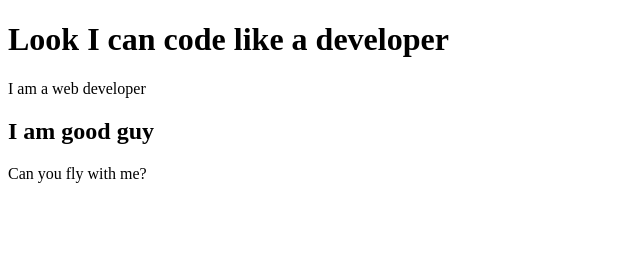
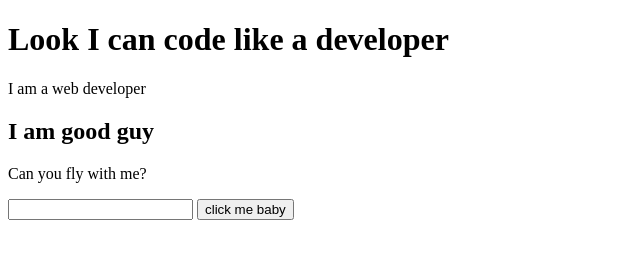
Before and after one commit to Parvez141300/my-first-website, a plain HTML site: page index.html in a window 1280 px wide. Shown: the whole page, without its empty margins (0-640 px from the left). Drawn offline with Linux system fonts and the light colour scheme.

Commit message:
button added by me

```diff
--- a/index.html
+++ b/index.html
@@ -10,5 +10,7 @@
     <p>I am a web developer</p>
     <h2>I am good guy</h2>
     <p>Can you fly with me?</p>
+    <input type="text" name="" id="">
+    <button>click me baby</button>
 </body>
 </html>
```
